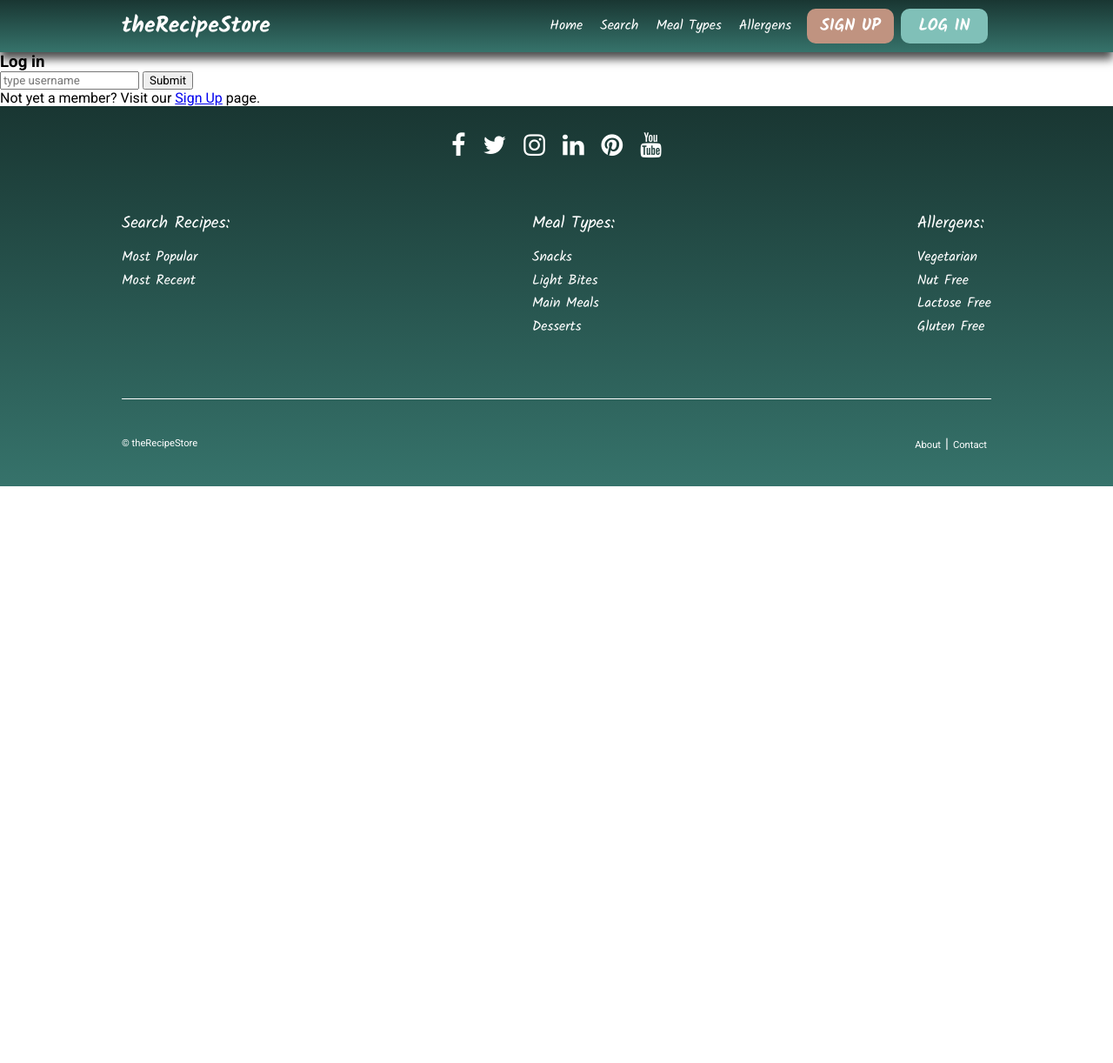
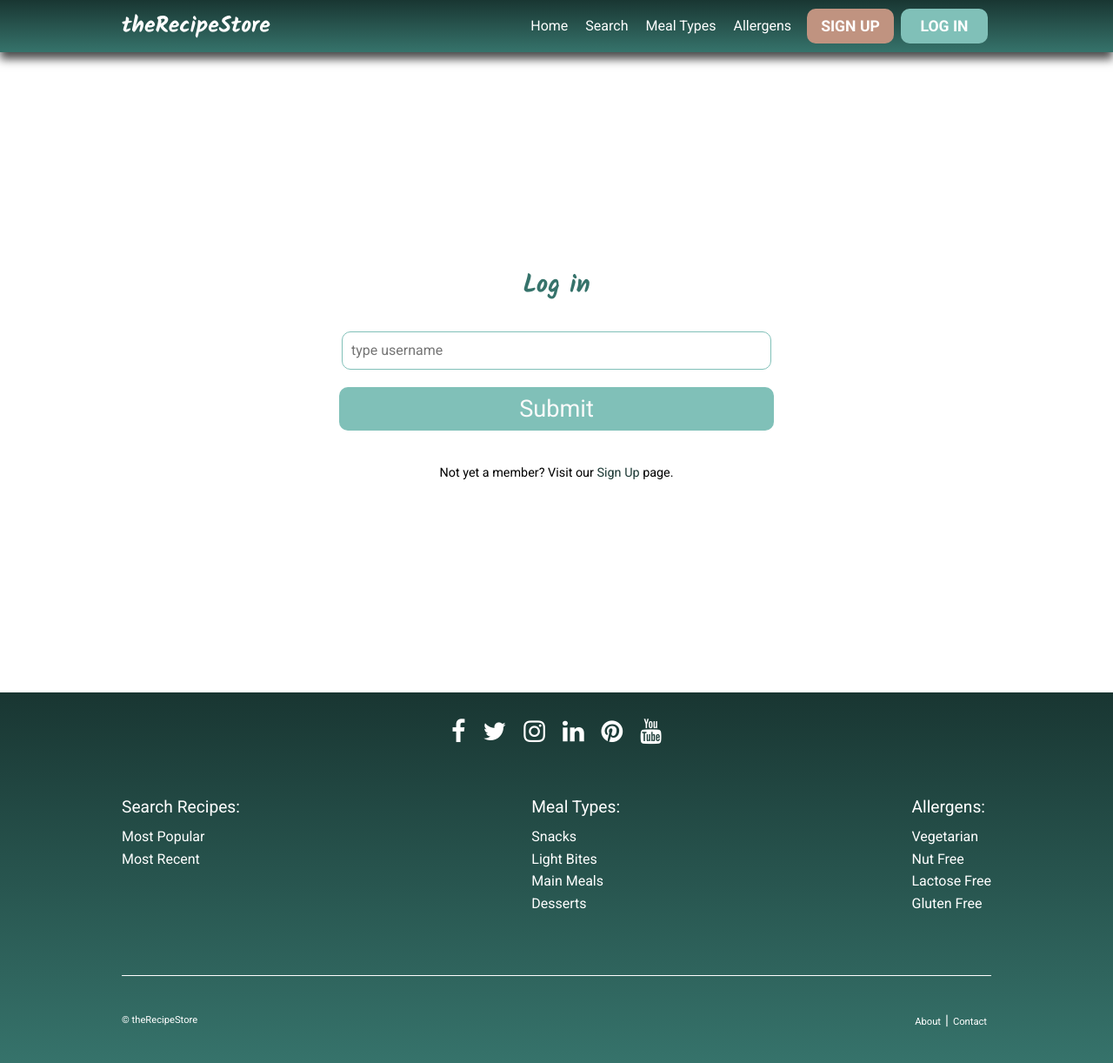
Before and after one commit to JShad30/the_recipe_store, a Flask app: template templates/login.html in a window 1280 px wide. Shown: the whole page at 87% size. Before the commit the page ends 559 px from the top, so only its background shows below. Run offline with Flask 2, Linux system fonts and the light colour scheme; the template is opened without the code that fills it, so the values that code supplies are empty; some libraries are stand-ins or nearby versions.

Commit message:
run.py and css updated for new login and sign up pages

```diff
--- a/run.py
+++ b/run.py
@@ -8,6 +8,22 @@ app = Flask(__name__)
 def index():
     return render_template("index.html")
 
+
+
+"""Rendering the signup page and dealing with the form"""
+@app.route("/signup")
+def signup():
+    return render_template("signup.html")
+
+
+
+"""Rendering the login page and dealing with the form"""
+@app.route("/login")
+def login():
+    return render_template("login.html")
+
+
+
 if __name__ == "__main__":
     app.run(host=os.environ.get("IP"),
     port=int(os.environ.get("PORT")),
--- a/static/css/style.css
+++ b/static/css/style.css
@@ -123,12 +123,11 @@ light blue - 80C0B8
     color: #FFFFFF;
     font-size: 1.2em;
     line-height: 1.4em;
-    font-family: "Kalam", cursive;
     transition-duration: 0.1s;
     transition-timing-function: ease-in-out;
 }
 
-.navbar-links div a:hover {
+.navbar-links .navbar-link a:hover {
     transition-property: color;
     color: #80C0B8;
     transition-timing-function: ease-in-out;
@@ -188,13 +187,13 @@ light blue - 80C0B8
     display: flex;
     justify-content: center;
     align-items: center;
-    margin: 0 10px;
     cursor: pointer;
     border-radius: 10px;
     text-transform: uppercase;
     color: #FFFFFF;
+    margin: 0 10px;
     font-family: "Kalam", cursive;
-    font-size: 1.2em;
+    font-size: 1.1em;
     font-weight: 700;
 }
 
@@ -202,6 +201,7 @@ light blue - 80C0B8
     background-color: #C09380;
     transition-timing-function: ease-in-out;
     transition-duration: 0.1s;
+    color: #FAFAFA;
 }
 
 #sign-up:hover {
@@ -222,6 +222,15 @@ light blue - 80C0B8
     transition-property: background-color;
     transition-timing-function: ease-in-out;
     transition-duration: 0.1s;
+}
+
+.sign-up-login-button a {
+    height: inherit;
+    width: inherit;
+    display: flex;
+    justify-content: center;
+    align-items: center;
+    border-radius: inherit;
 }
 
 /*Search for section active and non active states for navbar-contents.js*/
@@ -402,7 +411,7 @@ light blue - 80C0B8
 }
 
 .footer-list-title {
-    font-family: "Kalam", cursive;
+    font-family: "Roboto", sans-serif;
     font-size: 1.2em;
 }
 
@@ -418,7 +427,7 @@ light blue - 80C0B8
 }
 
 .footer-list-item a {
-    font-family: "Kalam", cursive;
+    font-family: "Roboto", sans-serif;
     font-size: 1em;
     text-decoration: none;
     color: #FFFFFF;
@@ -491,8 +500,7 @@ light blue - 80C0B8
 .footer-statement {
     height: 100px;
     display: flex;
-    flex-direction: column-reverse;
-    justify-content: space-between;
+    flex-direction: row;
     align-items: center;
 }
 
@@ -748,8 +783,116 @@ light blue - 80C0B8
 
 
 
-/*----------Login and sign in pages-----------*/
-/*----------End of the login and sign in pages ----------*/
+/*----------Login and sign up pages-----------*/
+.login-form-section,
+.signup-form-section {
+    height: 92vh;
+    width: 100%;
+    display: flex;
+    justify-content: center;
+    align-items: center;
+}
+
+.login-form-container,
+.signup-form-container {
+    width: 80%;
+    max-width: 500px;
+    height: auto;
+}
+
+/*Log in form*/
+.login-title,
+.signup-title {
+    font-family: "Kalam", cursive;
+    text-align: center;
+    font-size: 1.8em;
+    color: #36736B;
+    margin: 20px;
+}
+
+.login-form,
+.signup-form {
+    display: flex;
+    flex-direction: column;
+    justify-content: center;
+    align-items: center;
+}
+
+#login-textbox,
+#signup-textbox-firstname,
+#signup-textbox-lastname,
+#signup-textbox-username {
+    height: 40px;
+    width: 96%;
+    font-size: 1em;
+    border-radius: 10px;
+    border: solid 1px #80C0B8;
+    padding-left: 10px;
+    margin-top: 10px;
+}
+
+.login-button,
+.signup-button {
+    margin: 20px;
+    width: 100%;
+    height: 50px;
+    border: 0;
+    border-radius: 10px;
+    color: #FAFAFA;
+    font-family: "Roboto", cursive;
+    font-size: 1.7em;
+    transition-timing-function: ease-in-out;
+    transition-duration: 0.1s;
+}
+
+.login-button {
+    background-color: #80C0B8;
+}
+
+.signup-button {
+    background-color: #C09380;
+}
+
+.login-button:hover {
+    transition-property: background-color;
+    cursor: pointer;
+    background-color: #4E7570;
+    transition-timing-function: ease-in-out;
+    transition-duration: 0.1s;
+}
+
+.signup-button:hover {
+    transition-property: background-color;
+    cursor: pointer;
+    background-color: #614437;
+    transition-timing-function: ease-in-out;
+    transition-duration: 0.1s;
+}
+
+.login-form-message,
+.signup-form-message {
+    text-align: center;
+    font-size: 0.9em;
+    margin: 20px;
+}
+
+.login-form-message a,
+.signup-form-message a{
+    text-decoration: none;
+    color: #193632;
+    transition-duration: 0.3s;
+    transition-timing-function: ease-in-out;
+}
+
+.login-form-message a:hover,
+.signup-form-message a:hover {
+    transition-property: color;
+    color: #80C0B8;
+    transition-duration: 0.1s;
+    transition-timing-function: ease-in-out;
+}
+
+/*----------End of the login and sign up pages ----------*/
 
 
 
```
Also changed, not shown: other parts of static/css/style.css (+51 -45 lines).
